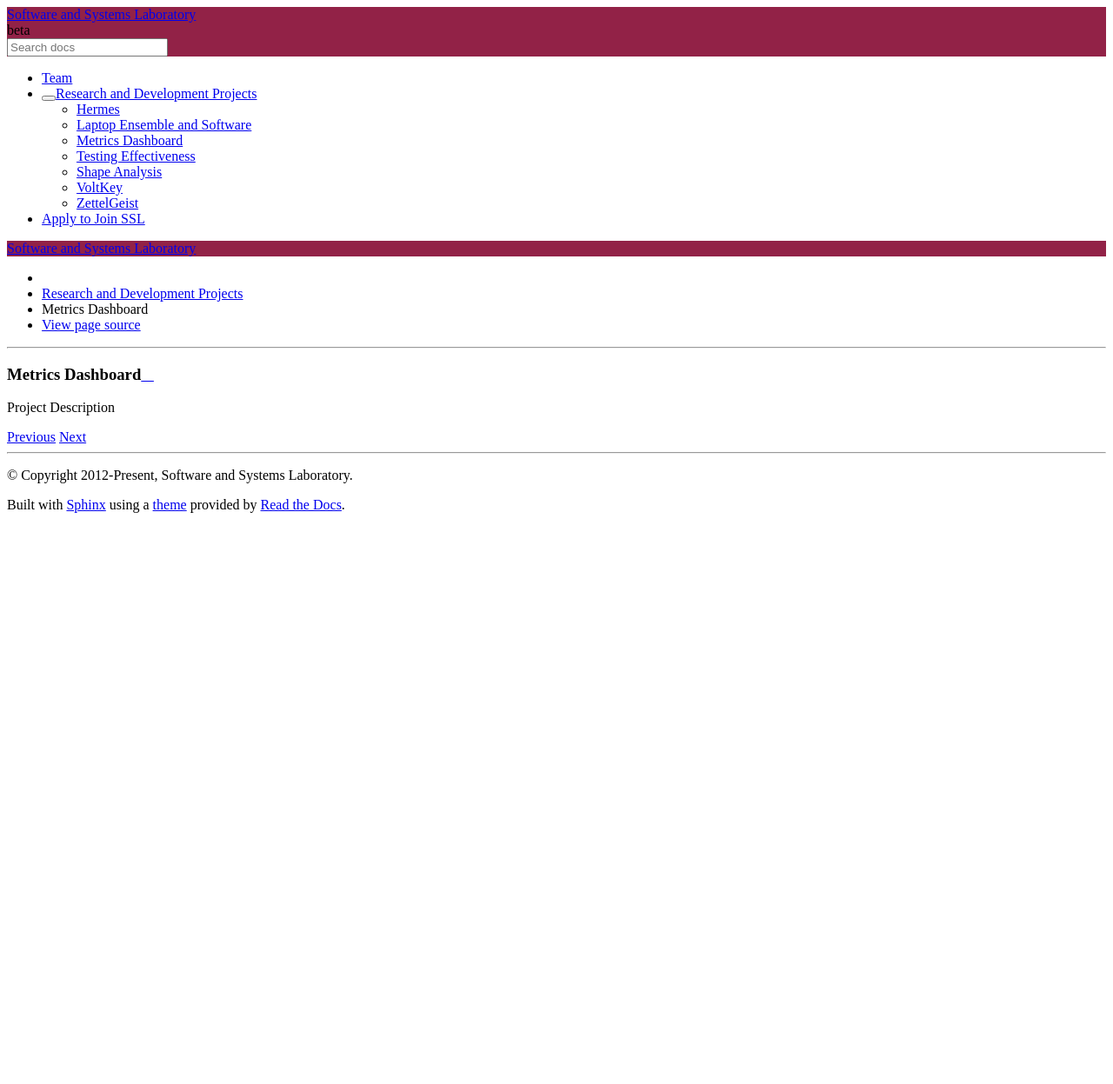
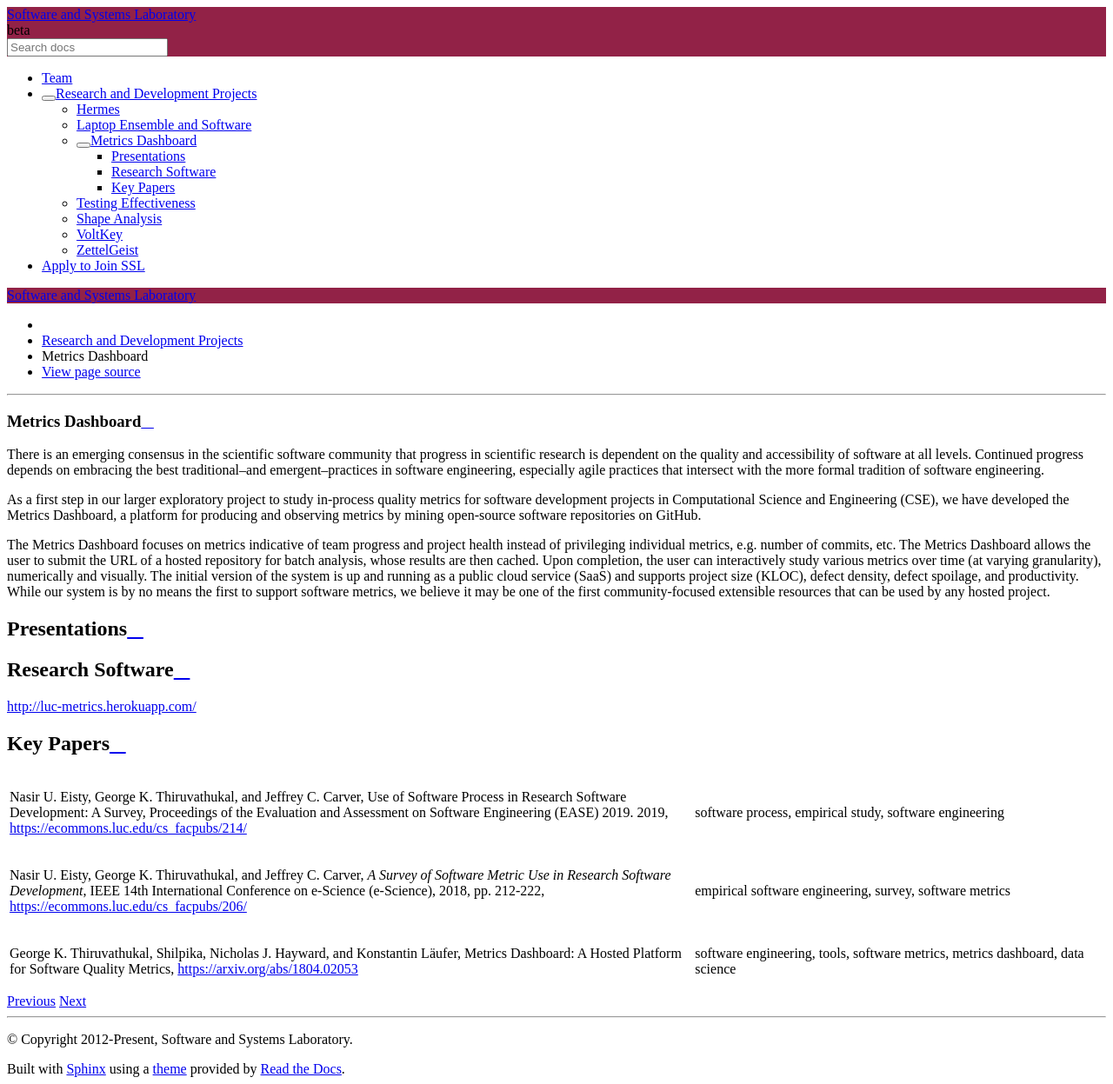
Before and after one commit to LoyolaChicagoCS/ssl, a Sphinx documentation site: the page built from source/metrics_dashboard.rst, in a window 1280 px wide. Shown: the whole page at 87% size. Built offline with Sphinx 7.4.7 and the Read the Docs theme 2.0.0, drawn with Linux system fonts in a browser that asks for light colours; before the commit the page ends 900 px from its top, so only the background shows below that.

Commit message:
add metrics project and make a couple of fixes to build process

```diff
--- a/source/conf.py
+++ b/source/conf.py
@@ -204,7 +204,7 @@ latex_elements = {
 # Grouping the document tree into LaTeX files. List of tuples
 # (source start file, target name, title, author, documentclass [howto/manual]).
 latex_documents = [
-  ('index', 'LoyolaUniversityChicagoCS-SoftwareSystemsLaboratory.tex', u'Software and Systems Laboratory',
+  ('index', 'SoftwareSystemsLaboratory.tex', u'Software and Systems Laboratory',
    u'Software and Systems Laboratory', 'manual'),
 ]
 
@@ -306,8 +306,8 @@ epub_copyright = u'2012, Software and Systems Laboratory'
 #epub_tocdup = True
 
 rst_epilog = """
-.. |pdf-version| replace:: `printable PDF  <https://github.com/LoyolaChicagoCS/syshandbook/releases/download/%(version)s/LoyolaUniversityChicagoCS-SoftwareSystemsLaboratory.pdf>`__
+.. |pdf-version| replace:: `printable PDF  <https://github.com/LoyolaChicagoCS/syshandbook/releases/download/%(version)s/SoftwareSystemsLaboratory.pdf>`__
 
-.. |epub-version| replace:: `eBook <https://github.com/LoyolaChicagoCS/syshandbook/releases/download/%(version)s/LoyolaUniversityChicagoCS-SoftwareSystemsLaboratory.epub>`__
+.. |epub-version| replace:: `eBook <https://github.com/LoyolaChicagoCS/syshandbook/releases/download/%(version)s/SoftwareSystemsLaboratory.epub>`__
 
 """ % vars()
--- a/source/metrics_dashboard.rst
+++ b/source/metrics_dashboard.rst
@@ -1,4 +1,33 @@
 Metrics Dashboard
 ===================
 
-Project Description
+There is an emerging consensus in the scientific software community that progress in scientific research is dependent on the quality and accessibility of software at all levels.
+Continued progress depends on embracing the best traditional--and emergent--practices in software engineering, especially agile practices that intersect with the more formal tradition of software engineering.
+
+As a first step in our larger exploratory project to study in-process quality metrics for software development projects in Computational Science and Engineering (CSE), we have developed the Metrics Dashboard, a platform for producing and observing metrics by mining open-source software repositories on GitHub.
+
+The Metrics Dashboard focuses on metrics indicative of team progress and project health instead of privileging individual metrics, e.g. number of commits, etc. The Metrics Dashboard allows the user to submit the URL of a hosted repository for batch analysis, whose results are then cached. Upon completion, the user can interactively study various metrics over time (at varying granularity), numerically and visually. The initial version of the system is up and running as a public cloud service (SaaS) and supports project size (KLOC), defect density, defect spoilage, and productivity. While our system is by no means the first to support software metrics, we believe it may be one of the first community-focused extensible resources that can be used by any hosted project.
+
+
+Presentations
+--------------
+
+Research Software
+------------------
+
+http://luc-metrics.herokuapp.com/
+
+Key Papers
+------------
+
+.. list-table::
+   :widths: 25 15
+
+   * - Nasir U. Eisty, George K. Thiruvathukal, and Jeffrey C. Carver, Use of Software Process in Research Software Development: A Survey, Proceedings of the Evaluation and Assessment on Software Engineering (EASE) 2019.  2019, https://ecommons.luc.edu/cs_facpubs/214/
+     - :index:`software process`, :index:`empirical study`, :index:`software engineering`
+
+   * - Nasir U. Eisty, George K. Thiruvathukal, and Jeffrey C. Carver, *A Survey of Software Metric Use in Research Software Development*, IEEE 14th International Conference on e-Science (e-Science), 2018, pp. 212-222, https://ecommons.luc.edu/cs_facpubs/206/
+     - :index:`empirical software engineering`, :index:`survey`, :index:`software metrics`
+
+   * - George K. Thiruvathukal, Shilpika, Nicholas J. Hayward, and Konstantin Läufer, Metrics Dashboard: A Hosted Platform for Software Quality Metrics, https://arxiv.org/abs/1804.02053
+     - :index:`software engineering`, :index:`tools`, :index:`software metrics`, :index:`metrics dashboard`, :index:`data science`
```
Also changed, not shown: .travis.yml.
